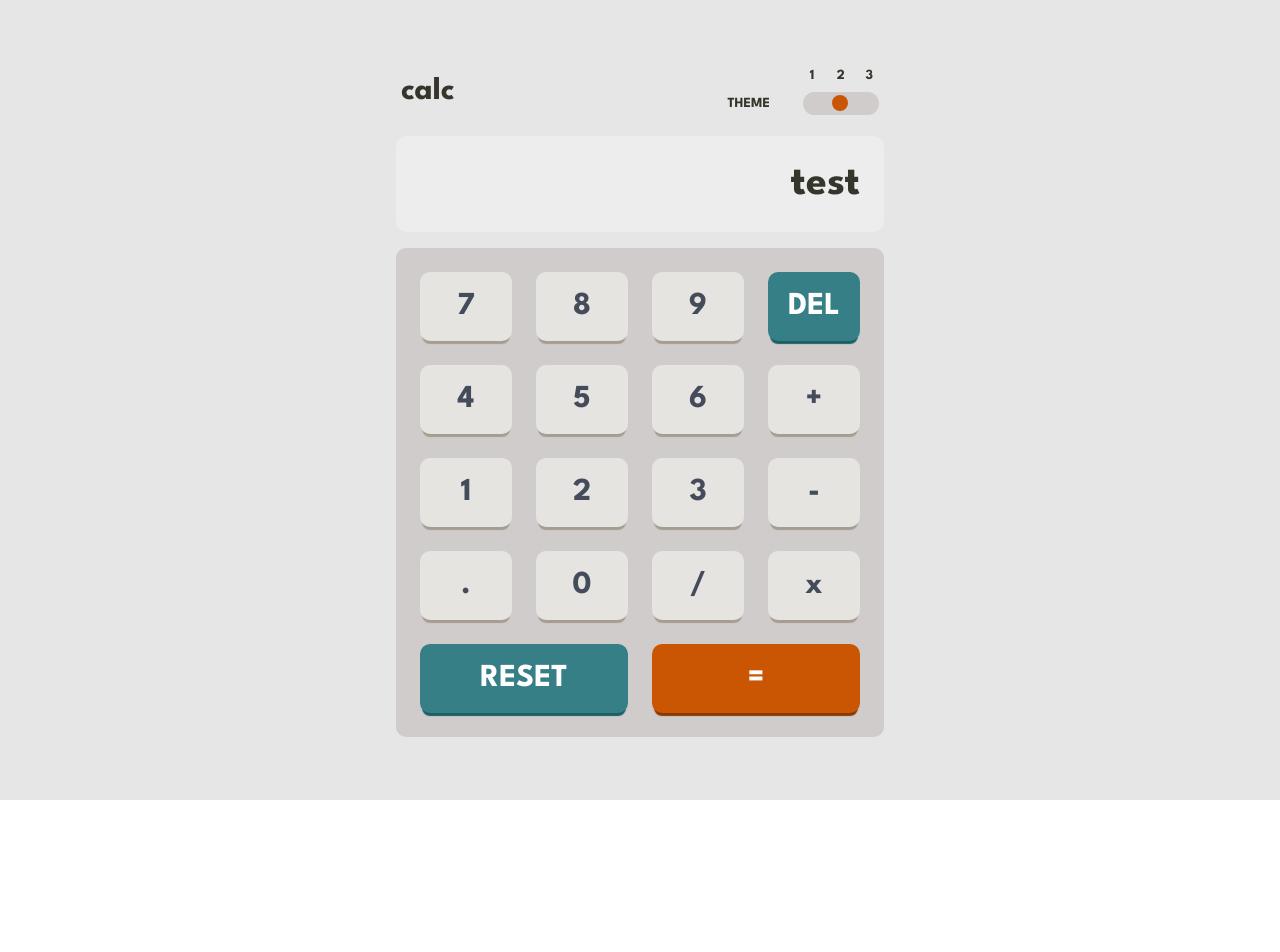
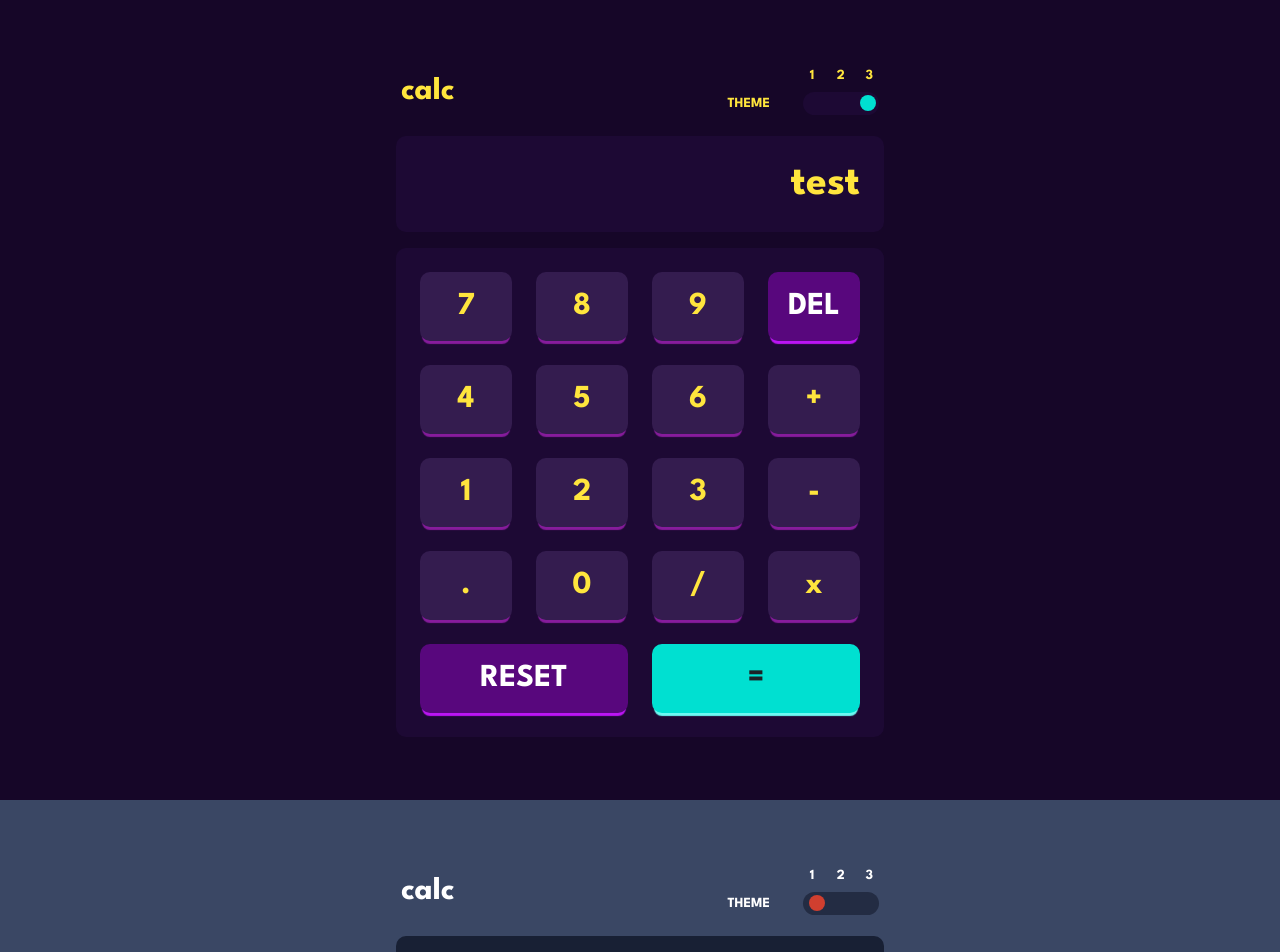
Before and after one commit to majbugdol/calculator-app, an Angular app: page /theme-3 in a window 1280 px wide. Before the commit this address led to /. Shown: the top 952 px of the page. Before the commit the page ends 800 px from the top, so only its background shows below. Built offline with nearby package versions, Linux system fonts and the light colour scheme.

Commit message:
adds routing

```diff
--- a/src/app/app-routing.module.ts
+++ b/src/app/app-routing.module.ts
@@ -1,10 +1,30 @@
 import { NgModule } from '@angular/core';
 import { RouterModule, Routes } from '@angular/router';
+import { CalcFirstThemeComponent } from './calc-first-theme/calc-first-theme.component';
+import { CalcSecondThemeComponent } from './calc-second-theme/calc-second-theme.component';
+import { CalcThirdThemeComponent } from './calc-third-theme/calc-third-theme.component';
 
-const routes: Routes = [];
+const routes: Routes = [
+  {
+    path: 'theme-1',
+    component: CalcFirstThemeComponent,
+    title: 'Calculator - first theme',
+  },
+  {
+    path: 'theme-2',
+    component: CalcSecondThemeComponent,
+    title: 'Calculator - second theme',
+  },
+  {
+    path: 'theme-3',
+    component: CalcThirdThemeComponent,
+    title: 'Calculator - third theme',
+  },
+  { path: '', redirectTo: '/theme-1', pathMatch: 'full' },
+];
 
 @NgModule({
   imports: [RouterModule.forRoot(routes)],
-  exports: [RouterModule]
+  exports: [RouterModule],
 })
-export class AppRoutingModule { }
+export class AppRoutingModule {}
--- a/src/app/app.component.html
+++ b/src/app/app.component.html
@@ -1,5 +1,6 @@
 <div class="container">
-  <!-- <app-calc-first-theme></app-calc-first-theme> -->
-  <app-calc-second-theme></app-calc-second-theme>
+  <router-outlet></router-outlet>
+  <app-calc-first-theme></app-calc-first-theme>
+  <!-- <app-calc-second-theme></app-calc-second-theme> -->
   <!-- <app-calc-third-theme></app-calc-third-theme> -->
 </div>
--- a/src/app/calc-first-theme/calc-first-theme.component.html
+++ b/src/app/calc-first-theme/calc-first-theme.component.html
@@ -6,7 +6,9 @@
       <div class="calc-nav-number">3</div>
       <div class="calc-nav-name">calc</div>
       <div class="calc-nav-theme">theme</div>
-      <div class="toggle-container"><a href="" class="toggle"></a></div>
+      <div class="toggle-container">
+        <a routerLink="/theme-2" routerLinkActive="active" class="toggle"></a>
+      </div>
     </div>
     <div class="calc-screen">test</div>
     <div class="calc-keypad">
--- a/src/app/calc-second-theme/calc-second-theme.component.html
+++ b/src/app/calc-second-theme/calc-second-theme.component.html
@@ -6,7 +6,9 @@
       <div class="calc-nav-number">3</div>
       <div class="calc-nav-name">calc</div>
       <div class="calc-nav-theme">theme</div>
-      <div class="toggle-container"><a href="" class="toggle"></a></div>
+      <div class="toggle-container">
+        <a routerLink="/theme-3" routerLinkActive="active" class="toggle"></a>
+      </div>
     </div>
     <div class="calc-screen">test</div>
     <div class="calc-keypad">
--- a/src/app/calc-third-theme/calc-third-theme.component.html
+++ b/src/app/calc-third-theme/calc-third-theme.component.html
@@ -6,7 +6,9 @@
       <div class="calc-nav-number">3</div>
       <div class="calc-nav-name">calc</div>
       <div class="calc-nav-theme">theme</div>
-      <div class="toggle-container"><a href="" class="toggle"></a></div>
+      <div class="toggle-container">
+        <a routerLink="/theme-1" routerLinkActive="active" class="toggle"></a>
+      </div>
     </div>
     <div class="calc-screen">test</div>
     <div class="calc-keypad">
```
